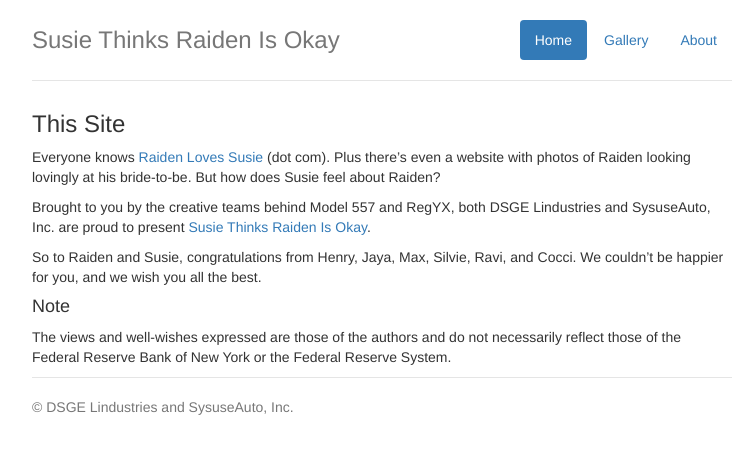
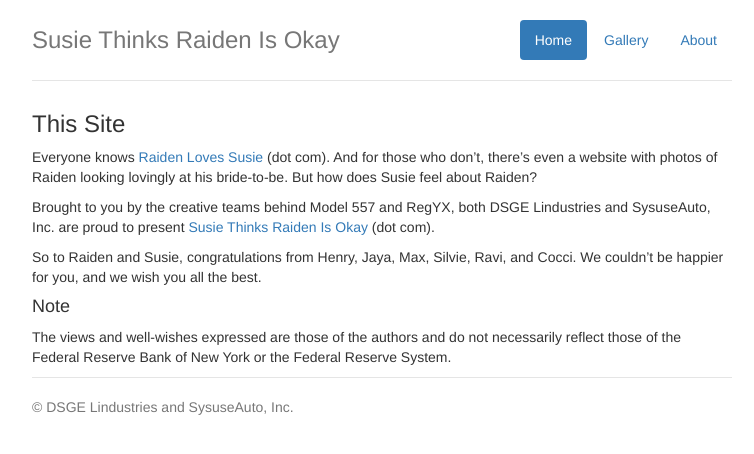
Before and after one commit to MattCocci/RaidenIsOkay, a Jekyll site: the page built from about.md, in a window 1280 px wide. Shown: the top 454 px of the page, without its empty margins (258-1012 px from the left). Built offline with Jekyll 4.4.1, drawn with Linux system fonts in a browser that asks for light colours; nearby versions of some CDN libraries.

Commit message:
Update about

```diff
--- a/about.md
+++ b/about.md
@@ -4,13 +4,13 @@ layout: default
 
 ### This Site
 
-Everyone knows {{ site.myPages.RaidenLovesSusie }} (dot com). Plus
-there's even a website with photos of Raiden looking lovingly at his
-bride-to-be.  But how does Susie feel about Raiden?
+Everyone knows {{ site.myPages.RaidenLovesSusie }} (dot com). And for
+those who don't, there's even a website with photos of Raiden looking
+lovingly at his bride-to-be.  But how does Susie feel about Raiden?
 
 Brought to you by the creative teams behind Model 557 and RegYX, both
 DSGE Lindustries and SysuseAuto, Inc. are proud to present
-{{ site.myPages.SusieThinksRaidenIsOkay }}.
+{{ site.myPages.SusieThinksRaidenIsOkay }} (dot com).
 
 So to Raiden and Susie, congratulations from Henry, Jaya, Max, Silvie,
 Ravi, and Cocci. We couldn't be happier for you, and we wish you all the
```
